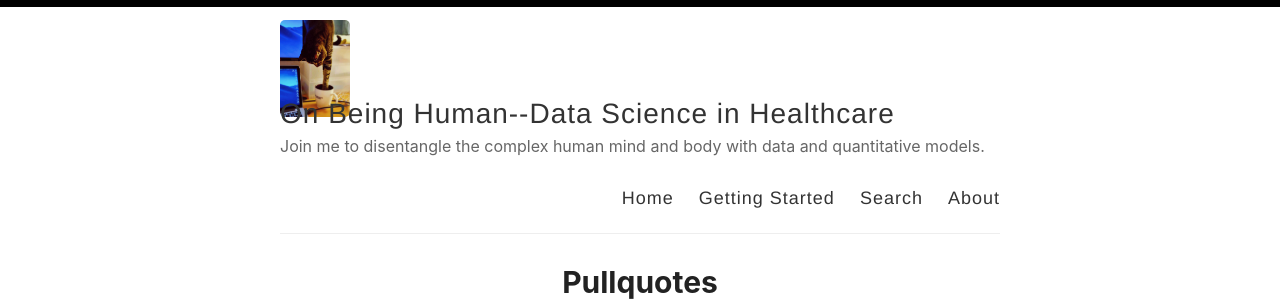
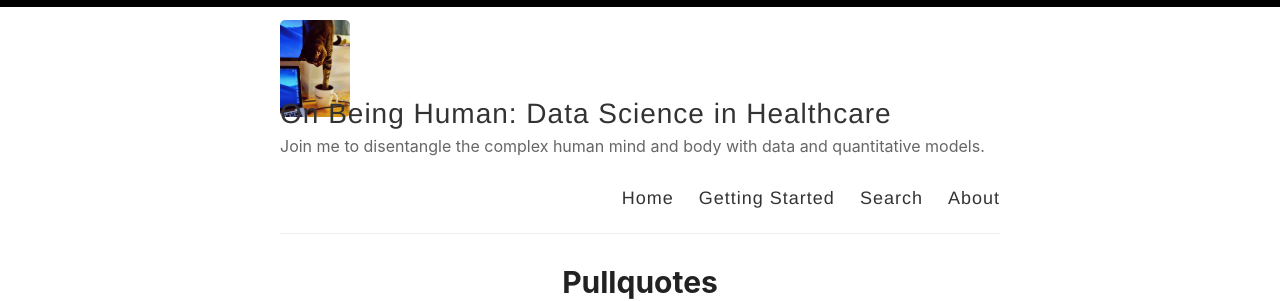
Before and after one commit to sin-ying-lin/sin-ying-lin.github.io, a Jekyll site: the page built from index.html, in a window 1280 px wide and 900 px high. Shown: the top 301 px of the window. Built offline with Jekyll 4.4.1, drawn with Linux system fonts in a browser that asks for light colours; the list of posts is cut into pages by our own code.

```diff
--- a/_config.yml
+++ b/_config.yml
@@ -3,7 +3,7 @@
 #
 
 # Name of your site (displayed in the header)
-name: On Being Human--Data Science in Healthcare
+name: "On Being Human: Data Science in Healthcare"
 
 # Name of the author
 author: Elaina Lin
```
